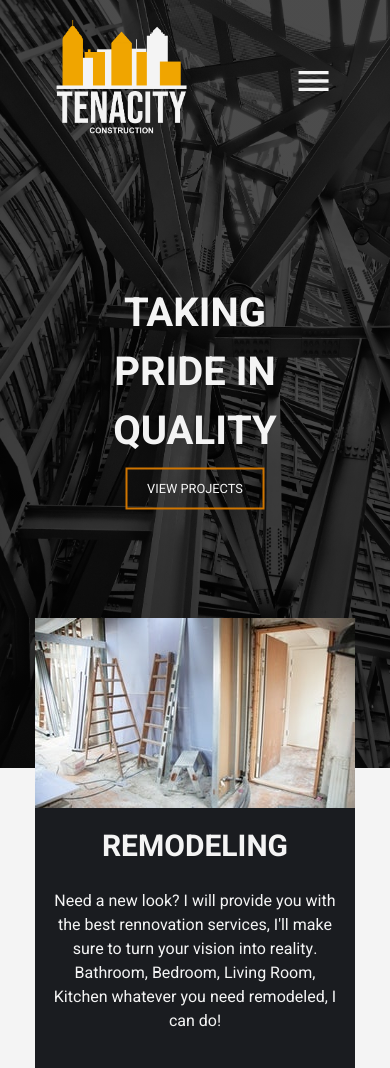
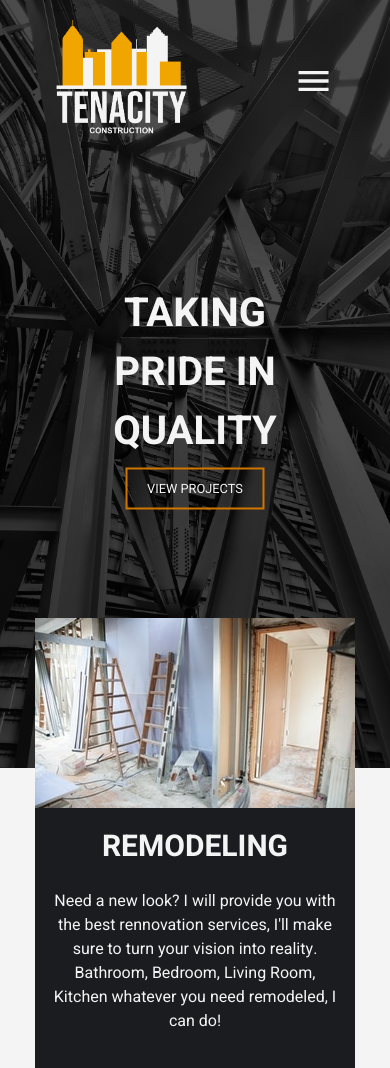
Before and after one commit to Rvhyle/Tenacity-Website, a plain HTML site: page index.html in a window 390 px wide. Shown: the top 1068 px of the page. Drawn offline with Linux system fonts and the light colour scheme.

Commit message:
Bg Change

```diff
--- a/scss/_media-queries.scss
+++ b/scss/_media-queries.scss
@@ -29,6 +29,7 @@
 
 		background-size: cover !important;
 		background-attachment: fixed !important;
+		background-position: center !important;
 	}
 
 	.project-img {
```
Also changed, not shown: css/style.css.
